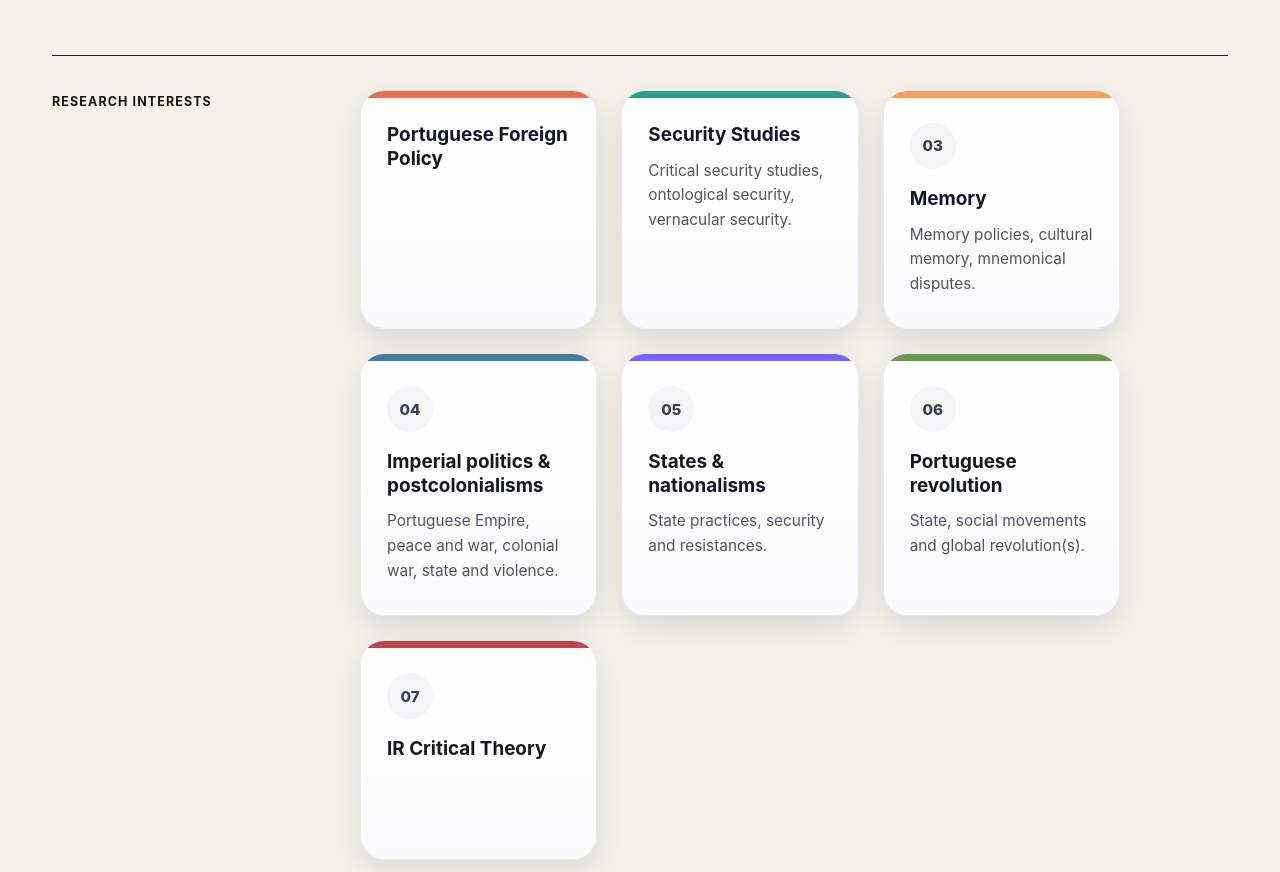
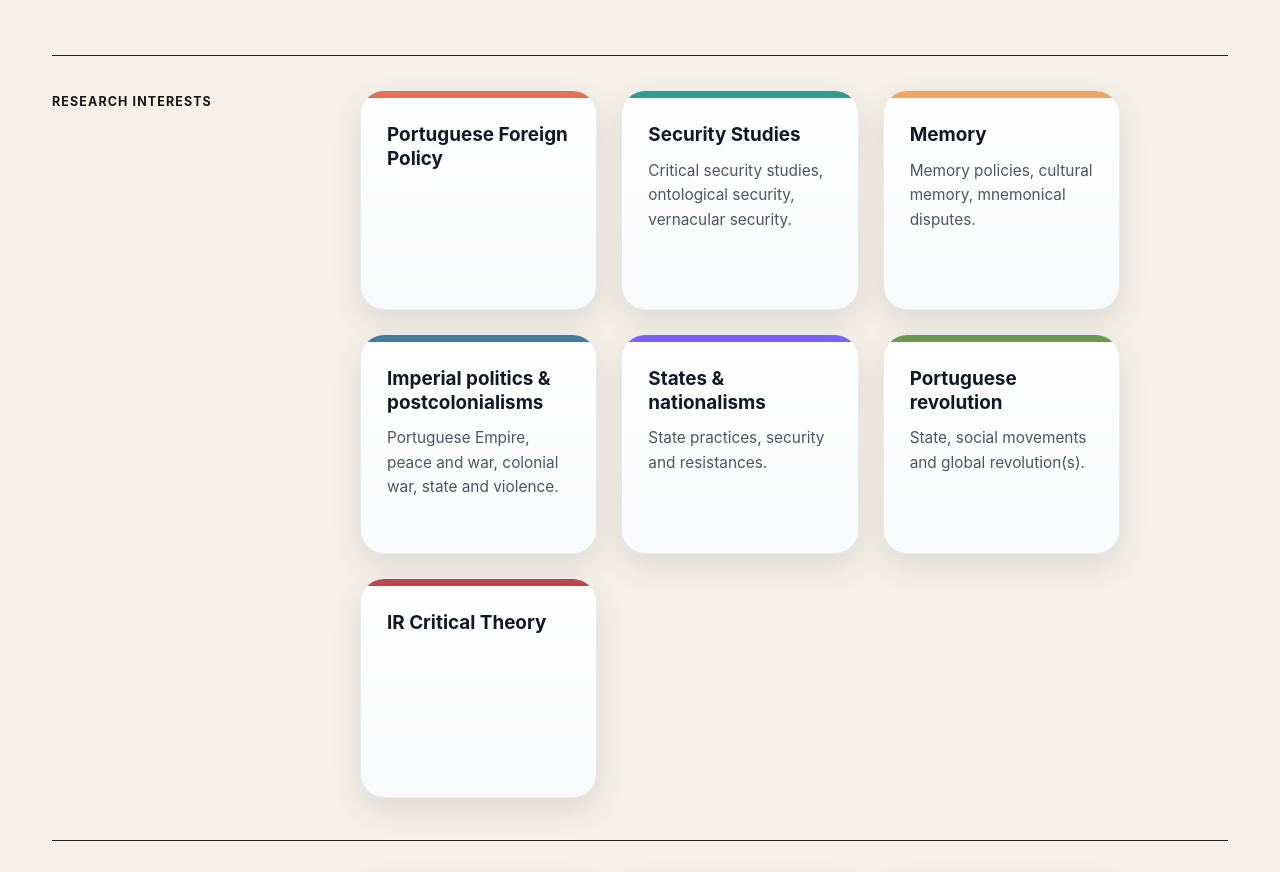
Before and after one commit to gcmargato/gcmargato.github.io, a plain HTML site: page index.html in a window 1280 px wide. Shown: the part 520-1392 px from the top of the page. Drawn offline with Linux system fonts and the light colour scheme.

Commit message:
Remove card numbers from research articles
Removed card numbers from multiple research articles.

```diff
--- a/index.html
+++ b/index.html
@@ -52,31 +52,26 @@
     </article>
 
     <article class="research-card yellow-line">
-      <span class="card-number">03</span>
       <h3>Memory</h3>
       <p>Memory policies, cultural memory, mnemonical disputes.</p>
     </article>
 
     <article class="research-card blue-line">
-      <span class="card-number">04</span>
       <h3>Imperial politics & postcolonialisms</h3>
       <p>Portuguese Empire, peace and war, colonial war, state and violence.</p>
     </article>
 
     <article class="research-card purple-line">
-      <span class="card-number">05</span>
       <h3>States & nationalisms</h3>
       <p>State practices, security and resistances.</p>
     </article>
 
     <article class="research-card green-line">
-      <span class="card-number">06</span>
       <h3>Portuguese revolution</h3>
       <p>State, social movements and global revolution(s).</p>
     </article>
 
     <article class="research-card red-line">
-      <span class="card-number">07</span>
       <h3>IR Critical Theory</h3>
     </article>
   </div>
```
